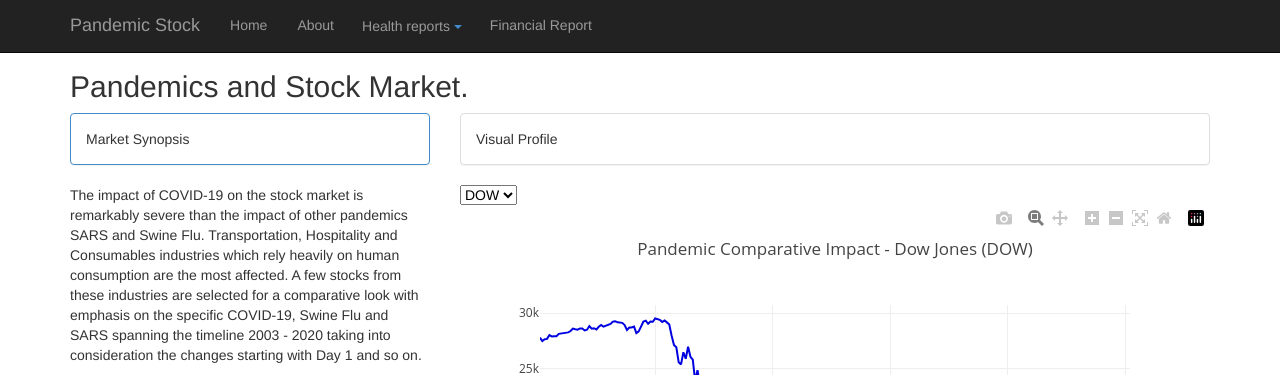
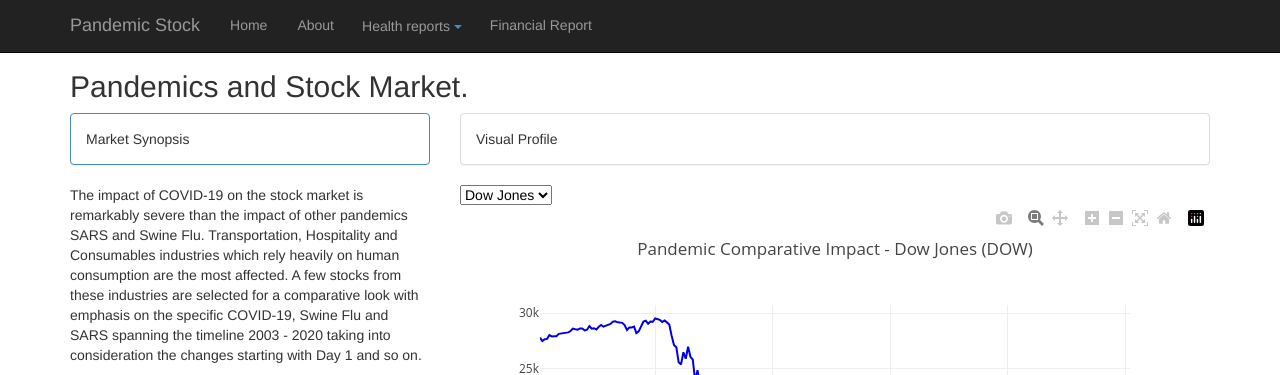
Before and after one commit to sagastya/project-three, a Flask app: page /stocks in a window 1280 px wide. Shown: the top 375 px of the page. Run offline with Flask 2, Linux system fonts and the light colour scheme; some libraries are stand-ins or nearby versions.

Commit message:
changed option text

```diff
--- a/PandemicStock/templates/stocks.html
+++ b/PandemicStock/templates/stocks.html
@@ -31,10 +31,10 @@
           </div>
         </div>
         <select id="selDataset" style="color:#000000;">
-          <option value="BA">BA</option>
-          <option value="DIS">DIS</option>
-          <option value="DOW">DOW</option>
-          <option value="PG">PG</option>
+          <option value="BA">Boeing</option>
+          <option value="DIS">Disney</option>
+          <option value="DOW">Dow Jones</option>
+          <option value="PG">P & G</option>
         </select>
         <div id="plot"></div>
       </div>
```
